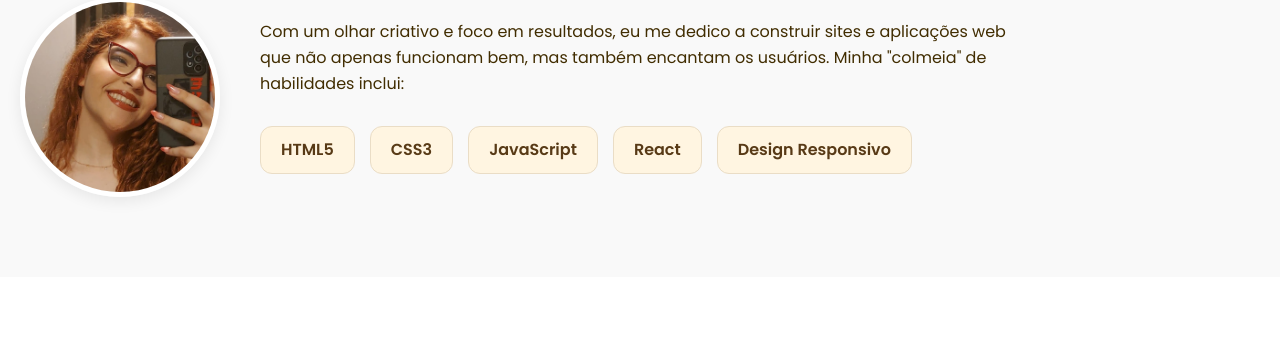
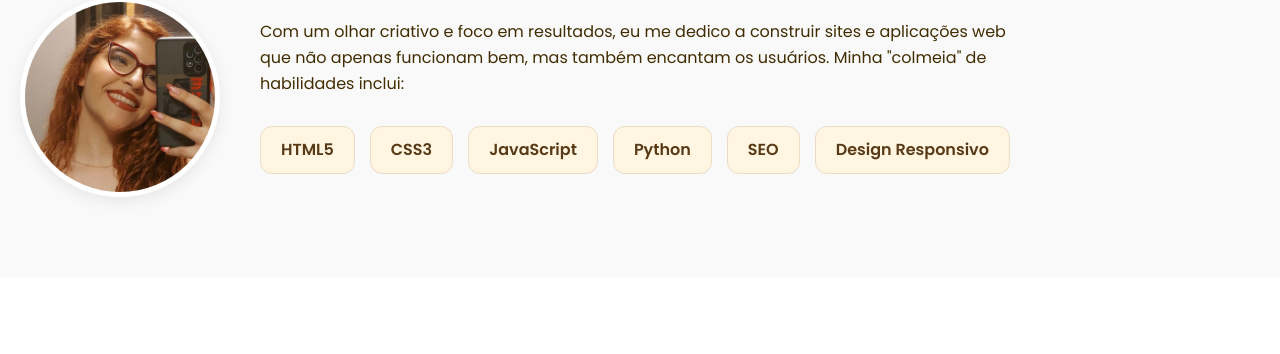
Before and after one commit to honeybee2409/portfolioMel, a plain HTML site: page index.html in a window 1280 px wide. Shown: the part 704-1058 px from the top of the page. Drawn offline with nearby package versions, Linux system fonts and the light colour scheme.

Commit message:
Update index.html

```diff
--- a/index.html
+++ b/index.html
@@ -65,7 +65,8 @@
                         <div class="skill">HTML5</div>
                         <div class="skill">CSS3</div>
                         <div class="skill">JavaScript</div>
-                        <div class="skill">React</div>
+                        <div class="skill">Python</div>
+                        <div class="skill">SEO</div>
                         <div class="skill">Design Responsivo</div>
                     </div>
                 </div>
```
